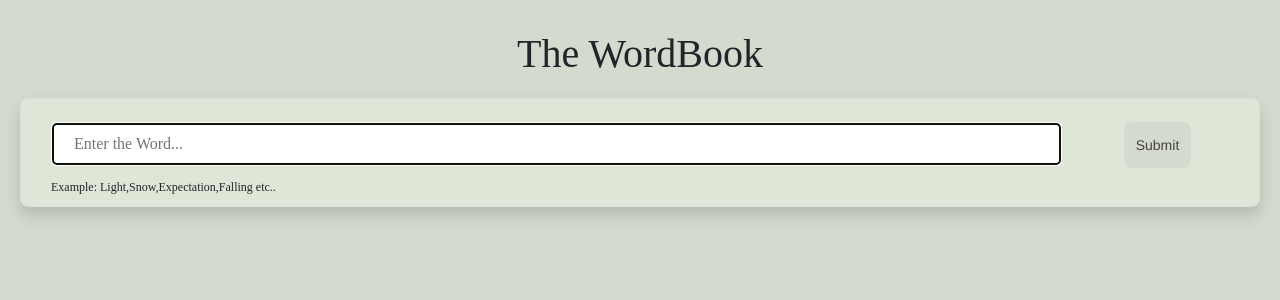
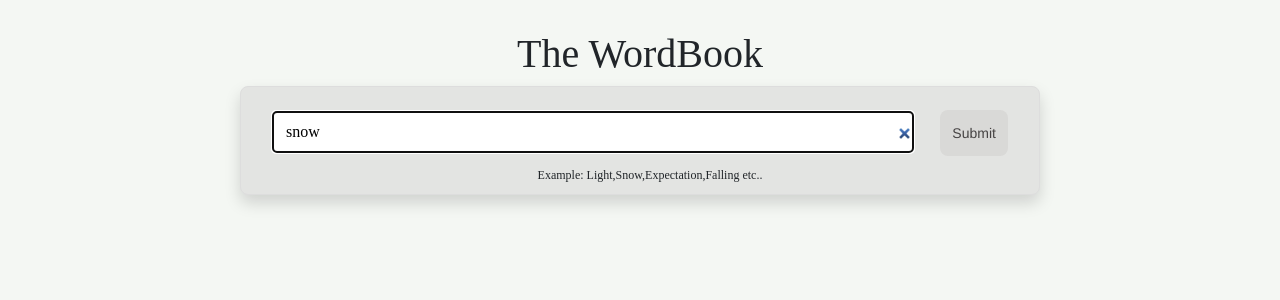
Before and after one commit to AlishaBro/dictionary-project-react, a React (Create React App) app: page / in a window 1280 px wide. Shown: the top 300 px of the page. Built offline with nearby package versions, Linux system fonts and the light colour scheme; no server answers.

Commit message:
updated the styling and the default keyword

```diff
--- a/src/App.css
+++ b/src/App.css
@@ -8,5 +8,5 @@
 }
 
 body{
-  background-color: rgb(210, 219, 205)
+  background-color: rgb(244, 247, 243)
 }
--- a/src/App.js
+++ b/src/App.js
@@ -8,7 +8,7 @@ function App() {
       <header className="App-header">
 
         <h1>The WordBook</h1>
-        <Search/>
+        <Search defaultKeyword={"snow"} />
 
       </header>
     </div>
--- a/src/Results.js
+++ b/src/Results.js
@@ -11,7 +11,7 @@ export default function Results(props) {
 
         return (
             <div className="Results">
-                <div className="section">
+                <div className="section shadow">
                 <h3 className="Keyword">{props.results.word}</h3>
                     <div><Phonetics phonetics={props.results.phonetics} /></div>
                     </div>
--- a/src/Search.css
+++ b/src/Search.css
@@ -1,16 +1,23 @@
 .section{
-    margin: 20px;
+
     border-radius: 8px;
+
 }
+
+
 
 
 
 .Search .section{
     padding: 10px;
-    margin: 20px;
+
     border: 1px solid #ddd;
-    background-color: rgb(222, 230, 216);
+    background-color: rgb(227, 228, 226);
    padding-top: 10px;
+   width: 800px;
+   margin: auto;
+   margin-bottom: 20px;
+
 
 }
 
@@ -46,7 +53,7 @@
 
 .Search .ExampleWords{
     font-size: 12px;
-    text-align: left;
+    /* text-align: left; */
     padding-left: 20px;
     margin-top: 10px;
 }
--- a/src/Search.js
+++ b/src/Search.js
@@ -3,13 +3,14 @@ import "./Search.css"
 import axios from "axios";
 import Results from "./Results";
 
-export default function Search() {
+export default function Search(props) {
 
-    const [word, setWord] = useState(null);
+    const [word, setWord] = useState(props.defaultKeyword);
     const [results, setResults] = useState();
+    const [loaded, setLoaded] = useState(false);
+
 
     function handleResponse(response) {
-
         setResults(response.data[0])
     }
 
@@ -29,16 +30,25 @@ export default function Search() {
 
     }
 
+    function CallApi() {
+         let apiUrl = `https://api.dictionaryapi.dev/api/v2/entries/en_US/${props.defaultKeyword}`;
+        axios.get(apiUrl).then(handleResponse);
+        setLoaded(true);
+    }
+
+
+    if (loaded) {
+
         return (<div className="Search">
             <div className="Container">
                 <div className="section shadow">
                     <form onSubmit={handleSubmit}>
                         <div className="row">
                             <div className="col-10">
-                    <input type="search" autoFocus={true} placeholder="  Enter the Word..." onChange={handleChange}/>
+                                <input type="search" autoFocus={true} placeholder="  Enter the Word..." onChange={handleChange} defaultValue={props.defaultKeyword} />
                             </div>
                             <div className="col-2">
-                    <button  type="submit">Submit</button>
+                                <button type="submit">Submit</button>
                             </div>
                         </div>
 
@@ -51,5 +61,8 @@ export default function Search() {
 
             </div>
 
-    </div>);
+        </div>)
+    } else {
+        CallApi();
      }
+}
--- a/src/Synonym.css
+++ b/src/Synonym.css
@@ -8,6 +8,7 @@ ul{
     margin: 0;
     padding: 5px;
     display: inline-block;
+
 }
 
 .Synonym .synms{
@@ -23,4 +24,10 @@ li{
     border-radius: 15px;
             padding: 5px 12px;
 
+
 }
+
+.synonymList{
+    margin-left: 15px;
+    margin-top: 10px;
+}
--- a/src/Synonym.js
+++ b/src/Synonym.js
@@ -10,12 +10,13 @@ export default function Synonym(props) {
             <div className="Synonym">
 
                 <strong className="synms">Synonyms:</strong>
-
+            <div className="synonymList">
             {props.synonym.map(function (synonym, index) {
                 return (<ul key={index}>
                     <li>{synonym}</li>
                      </ul>)
             })}
+                    </div>
 
             </div>
         )
```
Lines whose indentation alone changed are shown as unchanged.
